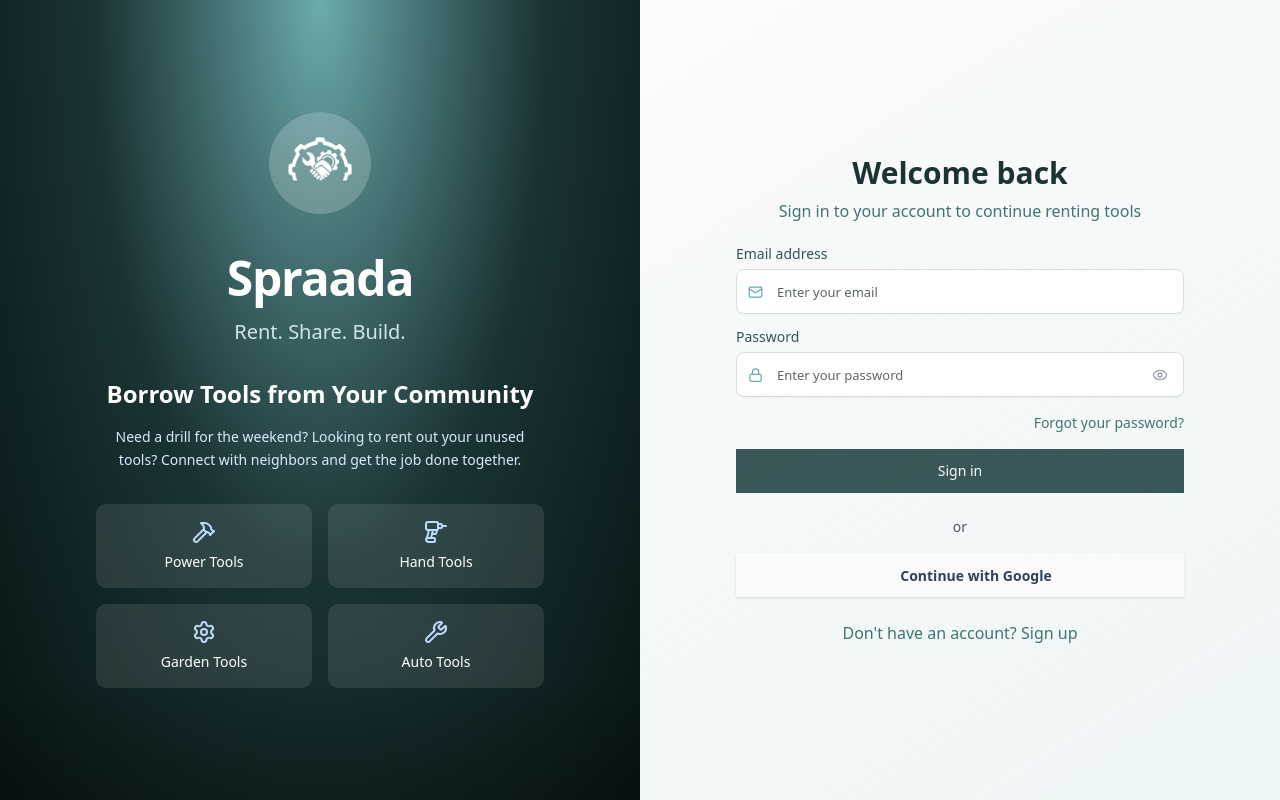
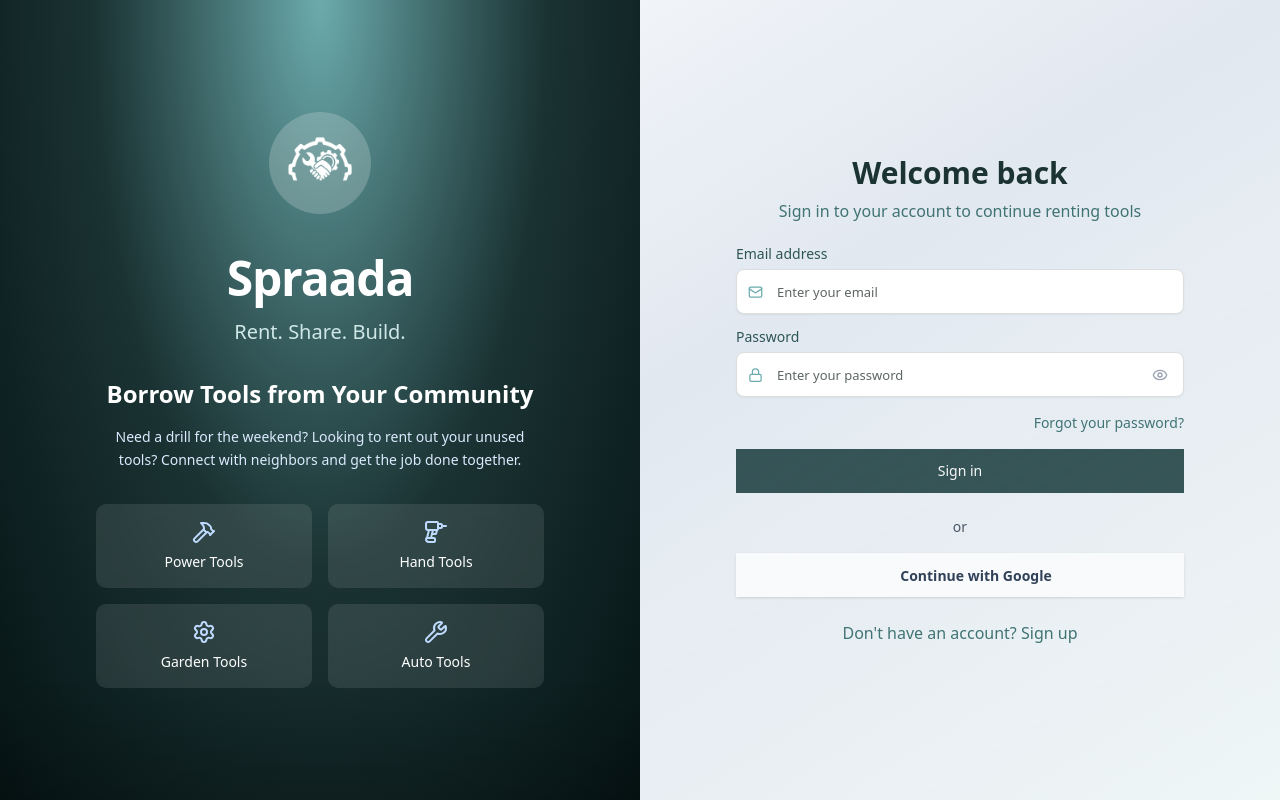
Before and after one commit to jeslor/spraada_frontend, a Next.js app: page /signin in a window 1280 px wide. Built offline with nearby package versions, Linux system fonts and the light colour scheme; no server answers; some icons are missing.

Commit message:
add new colors for the form side of the authentication page

```diff
--- a/app/globals.css
+++ b/app/globals.css
@@ -176,7 +176,7 @@
   }
   /* Auth Layout */
   .auth-layout {
-    @apply min-h-screen bg-linear-to-br from-white via-primary-100/10 to-primary-100/30 flex;
+    @apply min-h-screen bg-linear-to-br from-white via-slate-200 to-primary-100/30 flex;
   }
 
   .auth-brand-side {
```
